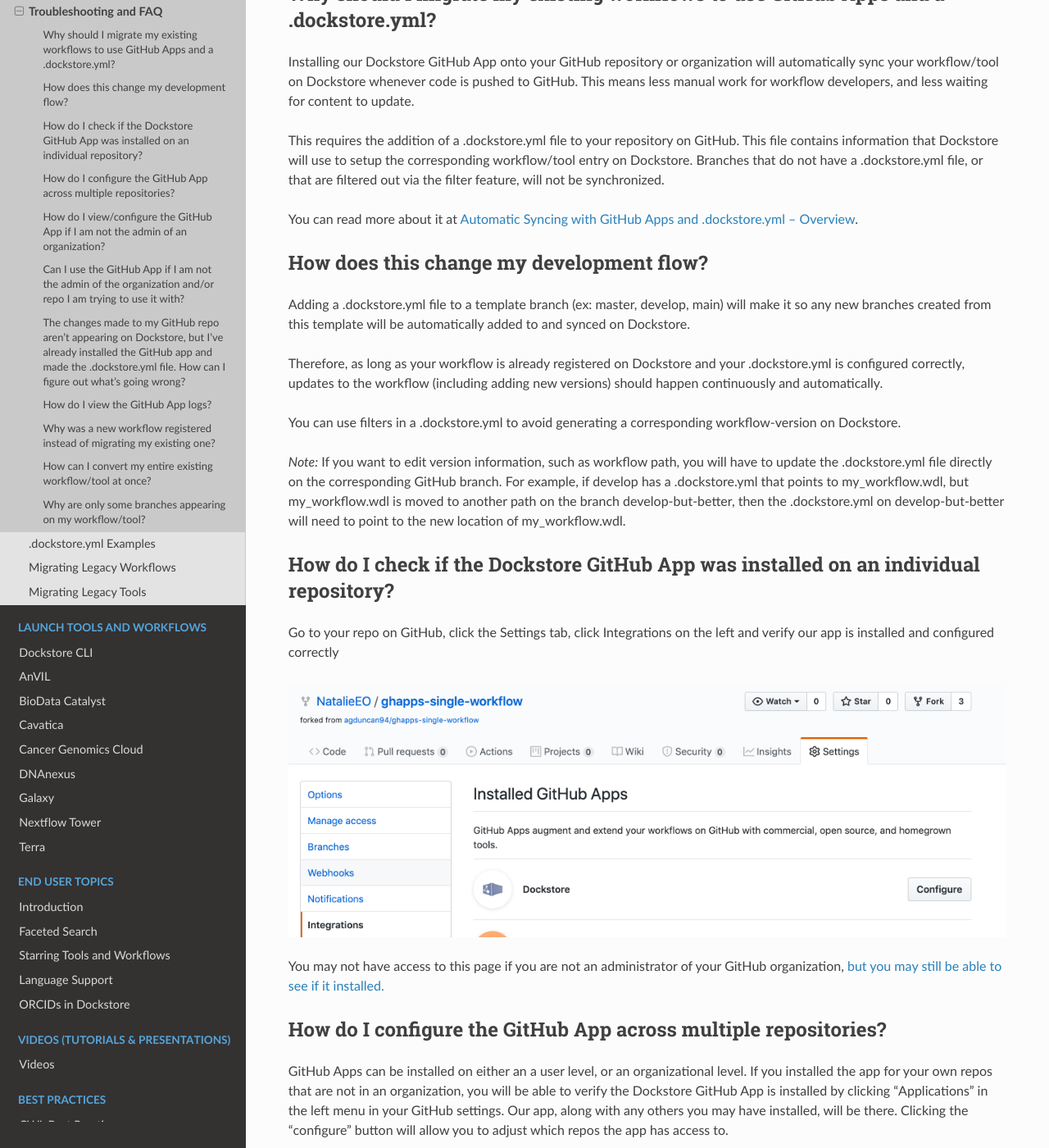
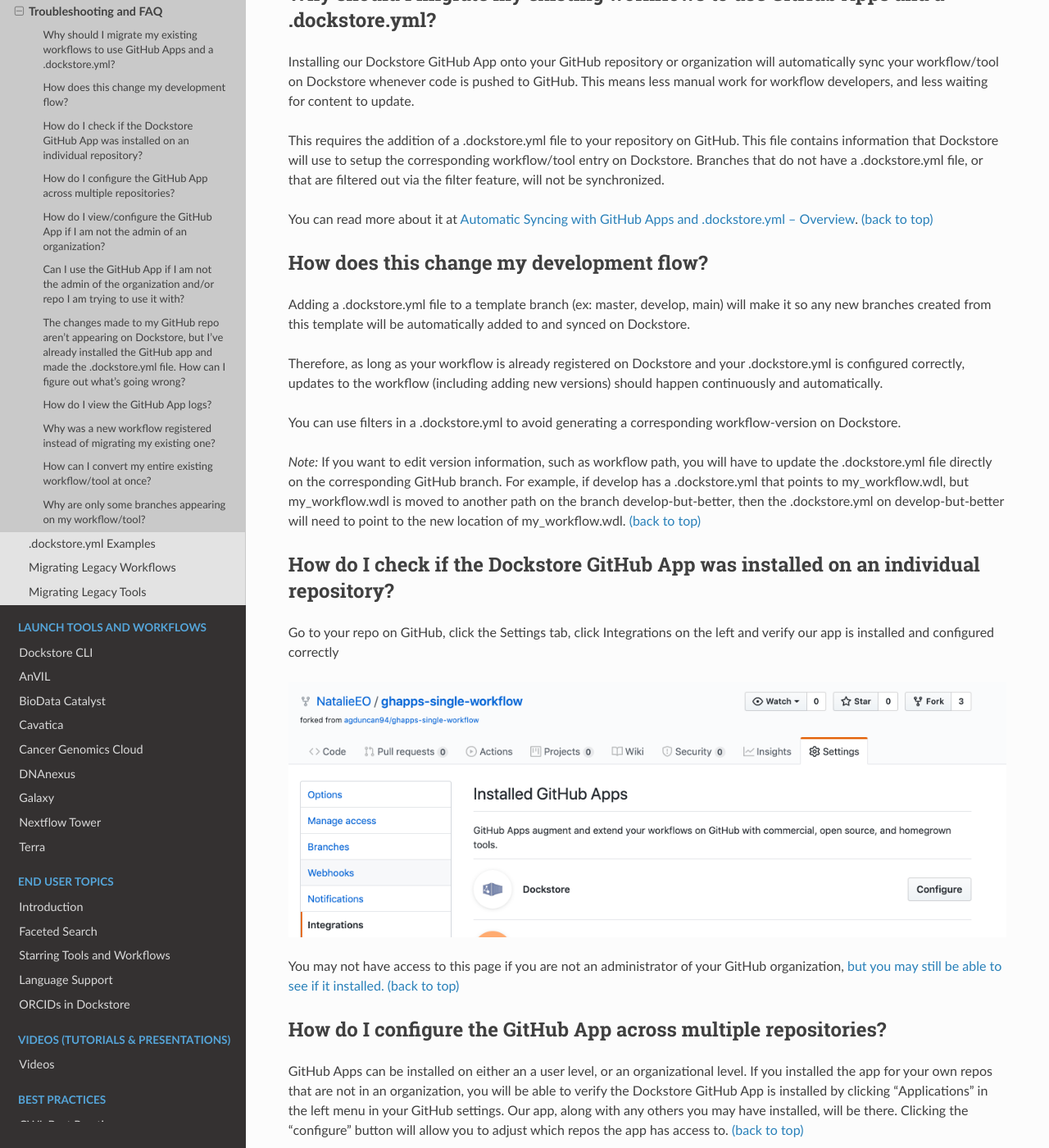
Before and after one commit to dockstore/dockstore-documentation, a Sphinx documentation site: the page built from docs/getting-started/github-apps/github-apps-troubleshooting-tips.rst, in a window 1280 px wide and 1400 px high, scrolled down 496 px. Shown: the whole window at 82% size. Built offline with Sphinx 7.4.7 and the Read the Docs theme 2.0.0, drawn with Linux system fonts in a browser that asks for light colours; some of the changed text lies outside the part shown.

Commit message:
Add links to return to the top of long documentation pages (#216)
* Add ▲ and (back to top)

* Update github-apps-troubleshooting-tips.rst

---------

Co-authored-by: Denis Yuen <denis.yuen@oicr.on.ca>

```diff
--- a/docs/getting-started/github-apps/github-apps-troubleshooting-tips.rst
+++ b/docs/getting-started/github-apps/github-apps-troubleshooting-tips.rst
@@ -18,7 +20,7 @@
 This file contains information that Dockstore will use to setup
 the corresponding workflow/tool entry on Dockstore. Branches that do not have a .dockstore.yml file, or that are filtered out via the filter feature, will not be synchronized.
 
-You can read more about it at :doc:`/getting-started/github-apps/github-apps`.
+You can read more about it at :doc:`/getting-started/github-apps/github-apps`. :ref:`(back to top) <topGHAFAQ>`
 
 How does this change my development flow?
 -------------------------------------------
@@ -29,7 +31,7 @@
 
 You can use filters in a .dockstore.yml to avoid generating a corresponding workflow-version on Dockstore.
 
-*Note:* If you want to edit version information, such as workflow path, you will have to update the .dockstore.yml file directly on the corresponding GitHub branch. For example, if develop has a .dockstore.yml that points to my_workflow.wdl, but my_workflow.wdl is moved to another path on the branch develop-but-better, then the .dockstore.yml on develop-but-better will need to point to the new location of my_workflow.wdl.
+*Note:* If you want to edit version information, such as workflow path, you will have to update the .dockstore.yml file directly on the corresponding GitHub branch. For example, if develop has a .dockstore.yml that points to my_workflow.wdl, but my_workflow.wdl is moved to another path on the branch develop-but-better, then the .dockstore.yml on develop-but-better will need to point to the new location of my_workflow.wdl. :ref:`(back to top) <topGHAFAQ>`
 
 .. _Check GitHub App installation on repository:
 
@@ -39,11 +41,11 @@
 
 .. image:: /assets/images/docs/github-repo-settings.png
 
-You may not have access to this page if you are not an administrator of your GitHub organization, :ref:`but you may still be able to see if it installed. <view github app permissions hack>`
+You may not have access to this page if you are not an administrator of your GitHub organization, :ref:`but you may still be able to see if it installed. <view github app permissions hack>` :ref:`(back to top) <topGHAFAQ>`
 
 How do I configure the GitHub App across multiple repositories?
 ------------------------------------------------------------------
-GitHub Apps can be installed on either an a user level, or an organizational level. If you installed the app for your own repos that are not in an organization, you will be able to verify the Dockstore GitHub App is installed by clicking "Applications" in the left menu in your GitHub settings. Our app, along with any others you may have installed, will be there. Clicking the "configure" button will allow you to adjust which repos the app has access to.
+GitHub Apps can be installed on either an a user level, or an organizational level. If you installed the app for your own repos that are not in an organization, you will be able to verify the Dockstore GitHub App is installed by clicking "Applications" in the left menu in your GitHub settings. Our app, along with any others you may have installed, will be there. Clicking the "configure" button will allow you to adjust which repos the app has access to. :ref:`(back to top) <topGHAFAQ>`
 
 .. _view github app permissions hack:
 
@@ -54,6 +56,8 @@
 
 .. image:: /assets/images/docs/reinstall-app-to-cheese-org-settings.png
    :width: 50%
+
+:ref:`(back to top) <topGHAFAQ>`
 
 .. _GitHub App permissions FAQ:
 
@@ -80,6 +84,8 @@
 
 If it seems your GitHub App access just won't "stick" or you are having other permissions issues, consider asking the administrator of your organization to install the app. If they set it up to have access to all repositories on the organization, this will only need to be done once.
 
+:ref:`(back to top) <topGHAFAQ>`
+
 The changes made to my GitHub repo aren't appearing on Dockstore, but I've already installed the GitHub app and made the .dockstore.yml file. How can I figure out what's going wrong?
 ------------------------------------------------------------------------------------------------------------------------------------------------------------------------------------------
 The general troubleshooting flow we recommend is the following:
@@ -96,6 +102,8 @@
     - Does the name field match, if applicable?
 
 If you've already tried these, you can view GitHub App logs through Dockstore to see if there have been any errors (see next section).
+
+:ref:`(back to top) <topGHAFAQ>`
 
 How do I view the GitHub App logs?
 ----------------------------------
@@ -128,6 +136,8 @@
 If you're having trouble finding the relevant logs, try searching for the name of your repository by using the filter on the upper left. You can also sort the rows by clicking on a column heading.
 For example, if you click the ``Success`` column heading once, it will list all the events that failed first.
 
+:ref:`(back to top) <topGHAFAQ>`
+
 Why was a new workflow registered instead of migrating my existing one?
 --------------------------------------------------------------------------
 ..
@@ -144,6 +154,7 @@
    :alt: Tool to Migrate
    :width: 55 %
 
+:ref:`(back to top) <topGHAFAQ>`
 
 How can I convert my entire existing workflow/tool at once?
 -------------------------------------------------------------
@@ -152,6 +163,8 @@
 
 If you have a .dockstore.yml file in your master or develop branches on GitHub, any new branches you create from these as your template
 will have a  .dockstore.yml.
+
+:ref:`(back to top) <topGHAFAQ>`
 
 
 Why are only some branches appearing on my workflow/tool?
```
Also changed, not shown: other parts of docs/getting-started/github-apps/github-apps-troubleshooting-tips.rst (+2 -0 lines).
